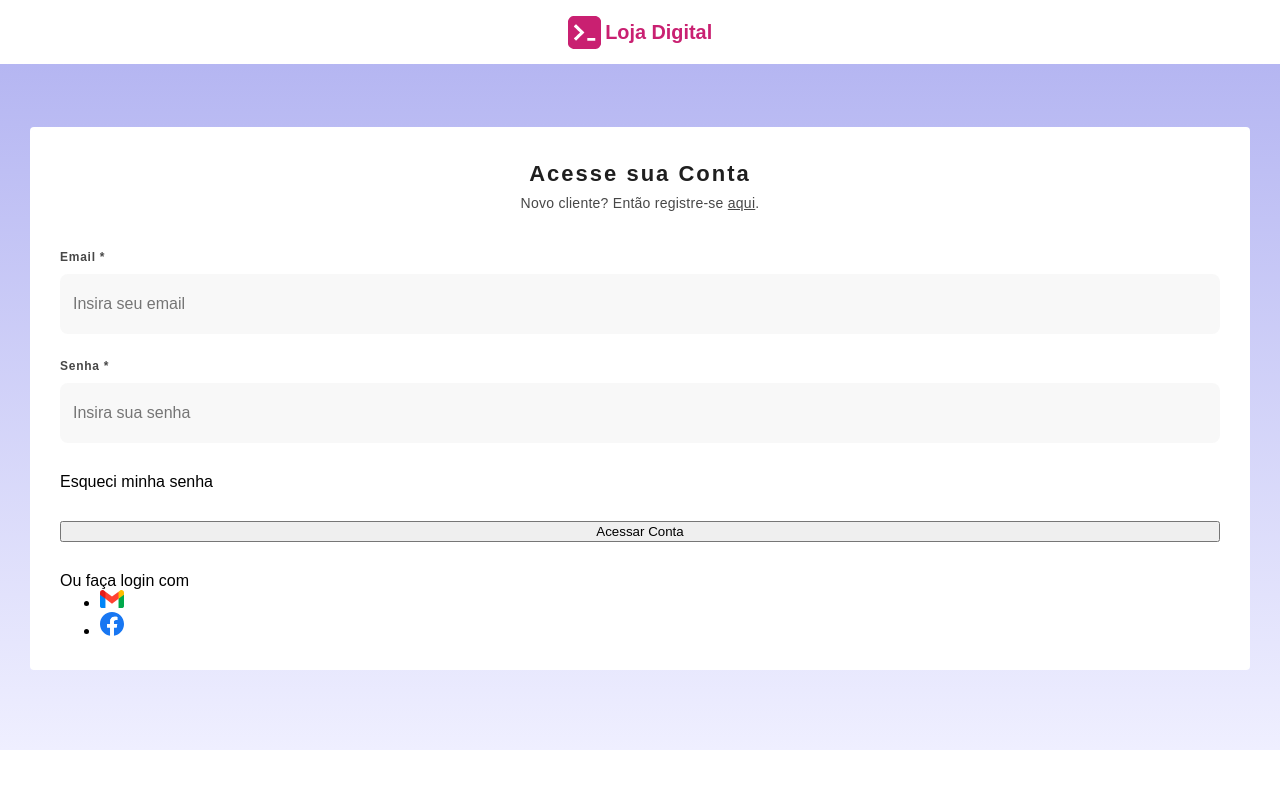
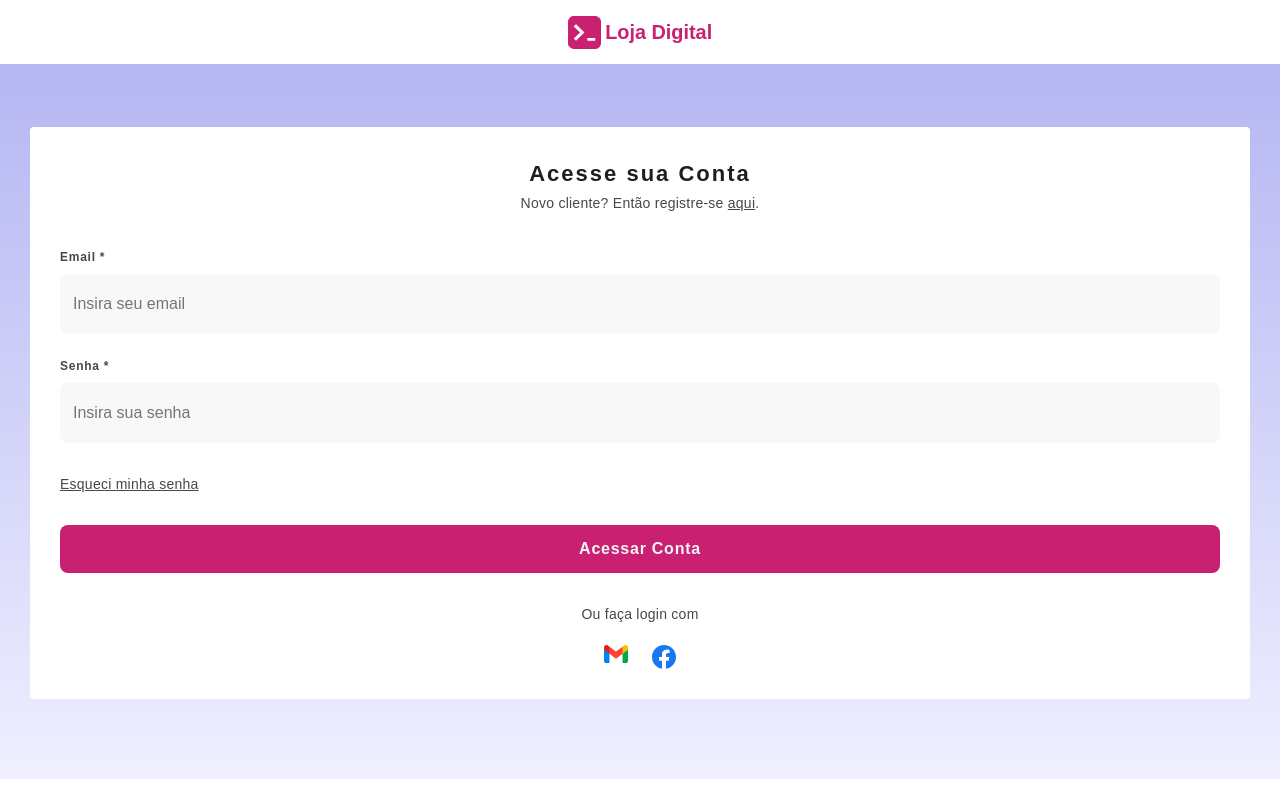
Before and after one commit to ruanlima377-cmd/loja-digital, a plain HTML site: page index.html in a window 1280 px wide. Drawn offline with Linux system fonts and the light colour scheme.

Commit message:
stylle: concluir estilizacao do conteudo principal

```diff
--- a/style.css
+++ b/style.css
@@ -1,8 +1,10 @@
 * {
     margin: 0;
+    padding: 0;
     color: #000;
     text-decoration: none;
     font-family: sans-serif;
+    list-style: none;
 }
 
 header {
@@ -85,6 +87,64 @@ main {
                     font-size: 16px;
                     padding: 16px 13px;
                     line-height: 28px;
+                    outline-color: #c92071;
+                }
+            }
+        }
+
+        p {
+            a {
+                font-size: 14px;
+                line-height: 22px;
+                text-decoration: underline;
+                letter-spacing: .25px;
+                color: #474747;
+
+            }
+        }
+
+        button {
+            height: 48px;
+            background-color: #c92071;
+            border: none;
+            border-radius: 8px;
+            color: #f5f5f5;
+            font-size: 16px;
+            font-weight: 700;
+            line-height: 24px;
+            letter-spacing: .75px;
+        }
+
+        .others {
+            margin: auto;
+
+           p{
+                font-size: 14px;
+                line-height: 22px;
+                letter-spacing: .25px;
+                color: #474747;
+            }
+
+
+            ul {
+                display: flex;
+                justify-content: center;
+                gap: 24px;
+                margin-top: 20px;
+                align-items: center;
+
+                li{
+                    height: 24px;
+
+                    a{
+                        display: block;
+                        height: fit-content;
+
+                        .email-icon {
+                            margin-top: 2px;
+                        }
+
+                    }
                 }
             }
         }
```
